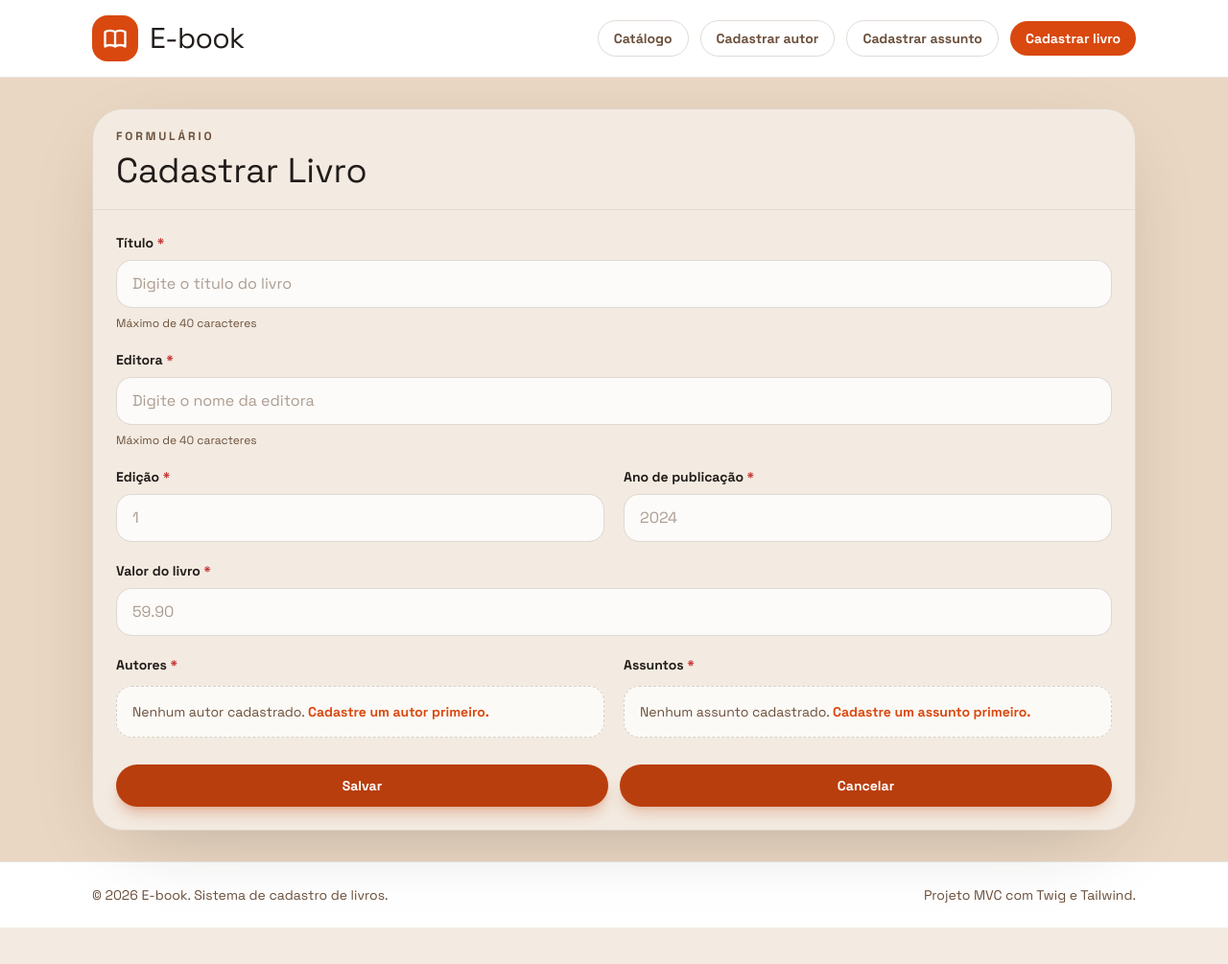
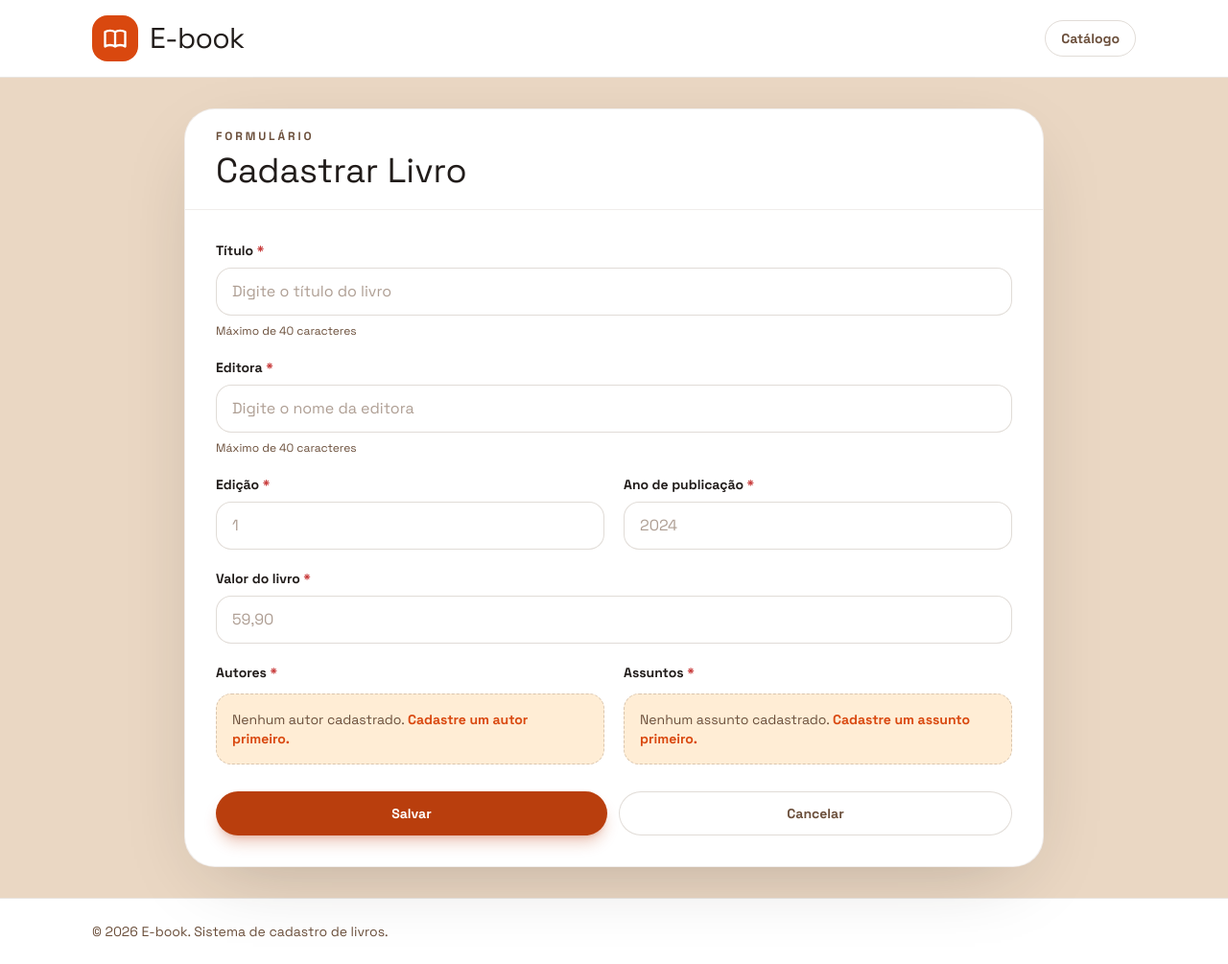
Before and after one commit to anax4/ebook, a PHP site: page /livros/cadastrar in a window 1280 px wide. Shown: the whole page at 96% size. Before the commit the page ends 967 px from the top, so only its background shows below. Run offline with PHP 8.4, Linux system fonts and the light colour scheme; data that the repository does not hold is empty; some libraries are stand-ins or nearby versions.

Commit message:
melhorias de css

```diff
--- a/app/Views/pages/livros/form.html.twig
+++ b/app/Views/pages/livros/form.html.twig
@@ -1,16 +1,16 @@
 {% extends "templates/base.html.twig" %}
 
 {% block title %}{{ title }} - E-book{% endblock %}
-
+{# TODO - trocar a cor de fundo da pagina #}
 {% block content %}
-<section class="animate-rise rounded-[2rem] border border-secondary/15 bg-sand/95 shadow-panel">
-    <div class="border-b border-secondary/10 px-5 py-5 sm:px-6">
+<section class="mx-auto max-w-4xl animate-rise rounded-[2rem] border border-secondary/10 bg-white shadow-panel">
+    <div class="border-b border-secondary/10 px-5 py-5 sm:px-8">
         <p class="text-xs font-semibold uppercase tracking-[0.24em] text-secondary">Formulário</p>
         <h1 class="mt-2 font-display text-3xl text-ink sm:text-4xl">{{ title }}</h1>
     </div>
 
     {% if errors is defined and errors is not empty %}
-    <div class="mx-5 mt-5 rounded-[1.5rem] border border-danger/20 bg-danger/5 p-4 sm:mx-6">
+    <div class="mx-5 mt-5 rounded-[1.5rem] border border-danger/20 bg-danger/5 p-4 sm:mx-8">
         <div class="mb-2 flex items-center gap-2 font-medium text-danger">
             <svg xmlns="http://www.w3.org/2000/svg" class="h-5 w-5" fill="none" viewBox="0 0 24 24" stroke="currentColor">
                 <path stroke-linecap="round" stroke-linejoin="round" stroke-width="2" d="M12 8v4m0 4h.01M21 12a9 9 0 11-18 0 9 9 0 0118 0z" />
@@ -25,7 +25,7 @@
     </div>
     {% endif %}
 
-    <form method="POST" action="{{ action }}" class="grid gap-5 p-5 sm:grid-cols-2 sm:p-6">
+    <form method="POST" action="{{ action }}" class="grid gap-5 p-5 sm:grid-cols-2 sm:p-8">
         <div class="sm:col-span-2">
             <label for="titulo" class="mb-2 block text-sm font-semibold text-ink">
                 Título <span class="text-danger">*</span>
@@ -37,7 +37,7 @@
                 value="{{ livro.titulo|default('') }}"
                 maxlength="40"
                 required
-                class="w-full rounded-2xl border border-secondary/20 bg-white/80 px-4 py-3 text-ink outline-none transition placeholder:text-secondary/55 focus:border-primary focus:bg-white focus:ring-4 focus:ring-primary/10"
+                class="w-full rounded-2xl border border-secondary/20 bg-white px-4 py-3 text-ink outline-none transition placeholder:text-secondary/55 focus:border-primary focus:ring-4 focus:ring-primary/10"
                 placeholder="Digite o título do livro"
             >
             <p class="mt-2 text-xs text-secondary">Máximo de 40 caracteres</p>
@@ -54,7 +54,7 @@
                 value="{{ livro.editora|default('') }}"
                 maxlength="40"
                 required
-                class="w-full rounded-2xl border border-secondary/20 bg-white/80 px-4 py-3 text-ink outline-none transition placeholder:text-secondary/55 focus:border-primary focus:bg-white focus:ring-4 focus:ring-primary/10"
+                class="w-full rounded-2xl border border-secondary/20 bg-white px-4 py-3 text-ink outline-none transition placeholder:text-secondary/55 focus:border-primary focus:ring-4 focus:ring-primary/10"
                 placeholder="Digite o nome da editora"
             >
             <p class="mt-2 text-xs text-secondary">Máximo de 40 caracteres</p>
@@ -71,7 +71,7 @@
                 value="{{ livro.edicao|default('') }}"
                 min="1"
                 required
-                class="w-full rounded-2xl border border-secondary/20 bg-white/80 px-4 py-3 text-ink outline-none transition placeholder:text-secondary/55 focus:border-primary focus:bg-white focus:ring-4 focus:ring-primary/10"
+                class="w-full rounded-2xl border border-secondary/20 bg-white px-4 py-3 text-ink outline-none transition placeholder:text-secondary/55 focus:border-primary focus:ring-4 focus:ring-primary/10"
                 placeholder="1"
             >
         </div>
@@ -88,7 +88,7 @@
                 maxlength="4"
                 pattern="\d{4}"
                 required
-                class="w-full rounded-2xl border border-secondary/20 bg-white/80 px-4 py-3 text-ink outline-none transition placeholder:text-secondary/55 focus:border-primary focus:bg-white focus:ring-4 focus:ring-primary/10"
+                class="w-full rounded-2xl border border-secondary/20 bg-white px-4 py-3 text-ink outline-none transition placeholder:text-secondary/55 focus:border-primary focus:ring-4 focus:ring-primary/10"
                 placeholder="2024"
             >
         </div>
@@ -105,19 +105,19 @@
                 min="0"
                 step="0.01"
                 required
-                class="w-full rounded-2xl border border-secondary/20 bg-white/80 px-4 py-3 text-ink outline-none transition placeholder:text-secondary/55 focus:border-primary focus:bg-white focus:ring-4 focus:ring-primary/10"
-                placeholder="59.90"
+                class="w-full rounded-2xl border border-secondary/20 bg-white px-4 py-3 text-ink outline-none transition placeholder:text-secondary/55 focus:border-primary focus:ring-4 focus:ring-primary/10"
+                placeholder="59,90"
             >
         </div>
 
         <div>
             <p class="mb-3 block text-sm font-semibold text-ink">Autores <span class="text-danger">*</span></p>
             {% if autores is empty %}
-            <div class="rounded-2xl border border-dashed border-secondary/25 bg-white/70 px-4 py-4 text-sm text-secondary">
+            <div class="rounded-2xl border border-dashed border-secondary/25 bg-ember px-4 py-4 text-sm text-secondary">
                 Nenhum autor cadastrado. <a href="/autores/cadastrar" class="font-semibold text-primary">Cadastre um autor primeiro.</a>
             </div>
             {% else %}
-            <div class="space-y-3 rounded-2xl border border-secondary/20 bg-white/80 p-4">
+            <div class="space-y-3 rounded-2xl border border-secondary/20 bg-ember/45 p-4">
                 {% for autor in autores %}
                 <label class="flex items-center gap-3 text-sm text-ink">
                     <input
@@ -137,11 +137,11 @@
         <div>
             <p class="mb-3 block text-sm font-semibold text-ink">Assuntos <span class="text-danger">*</span></p>
             {% if assuntos is empty %}
-            <div class="rounded-2xl border border-dashed border-secondary/25 bg-white/70 px-4 py-4 text-sm text-secondary">
+            <div class="rounded-2xl border border-dashed border-secondary/25 bg-ember px-4 py-4 text-sm text-secondary">
                 Nenhum assunto cadastrado. <a href="/assuntos/cadastrar" class="font-semibold text-primary">Cadastre um assunto primeiro.</a>
             </div>
             {% else %}
-            <div class="space-y-3 rounded-2xl border border-secondary/20 bg-white/80 p-4">
+            <div class="space-y-3 rounded-2xl border border-secondary/20 bg-ember/45 p-4">
                 {% for assunto in assuntos %}
                 <label class="flex items-center gap-3 text-sm text-ink">
                     <input
@@ -167,7 +167,7 @@
             </button>
             <a
                 href="/"
-                class="inline-flex flex-1 items-center justify-center rounded-full bg-[#b93e0d] px-6 py-3 text-sm font-semibold text-white shadow-lg shadow-[rgba(185,62,13,0.22)] transition hover:-translate-y-0.5 hover:bg-[#9c330b]"
+                class="inline-flex flex-1 items-center justify-center rounded-full border border-secondary/20 bg-white px-6 py-3 text-sm font-semibold text-secondary transition hover:border-[#d9480f] hover:text-[#d9480f]"
             >
                 Cancelar
             </a>
--- a/app/Views/templates/base.html.twig
+++ b/app/Views/templates/base.html.twig
@@ -24,10 +24,11 @@
                 </a>
 
                 <nav class="flex flex-col gap-3 sm:flex-row sm:flex-wrap sm:items-center">
-                    <a href="/" class="inline-flex items-center justify-center rounded-full border border-secondary/20 px-4 py-2 text-sm font-semibold text-secondary transition hover:border-[#d9480f] hover:text-[#d9480f]">
+                    <a href="/" class="inline-flex items-center justify-center rounded-full border border-secondary/20 px-4 py-2 text-sm font-semibold
+                                        text-secondary transition hover:border-[#d9480f] hover:text-[#d9480f]">
                         Catálogo
                     </a>
-                    <a href="/autores/cadastrar" class="inline-flex items-center justify-center rounded-full border border-secondary/20 px-4 py-2 text-sm font-semibold text-secondary transition hover:border-[#d9480f] hover:text-[#d9480f]">
+                    {# <a href="/autores/cadastrar" class="inline-flex items-center justify-center rounded-full border border-secondary/20 px-4 py-2 text-sm font-semibold text-secondary transition hover:border-[#d9480f] hover:text-[#d9480f]">
                         Cadastrar autor
                     </a>
                     <a href="/assuntos/cadastrar" class="inline-flex items-center justify-center rounded-full border border-secondary/20 px-4 py-2 text-sm font-semibold text-secondary transition hover:border-[#d9480f] hover:text-[#d9480f]">
@@ -35,19 +36,18 @@
                     </a>
                     <a href="/livros/cadastrar" class="inline-flex items-center justify-center rounded-full bg-[#d9480f] px-4 py-2 text-sm font-semibold text-white transition hover:bg-[#b93e0d]">
                         Cadastrar livro
-                    </a>
+                    </a> #}
                 </nav>
             </div>
         </header>
 
-        <main class="mx-auto w-full max-w-6xl flex-1 px-4 py-6 sm:px-6 sm:py-8 lg:px-8">
+        <main class="mx-auto w-full max-w-6xl flex-1 bg-clay px-4 py-6 sm:px-6 sm:py-8 lg:px-8">
             {% block content %}{% endblock %}
         </main>
 
         <footer class="mt-auto border-t border-secondary/15 bg-white py-6">
             <div class="mx-auto flex max-w-6xl flex-col gap-2 px-4 text-sm text-secondary sm:px-6 lg:flex-row lg:items-center lg:justify-between lg:px-8">
                 <p>&copy; {{ "now"|date("Y") }} E-book. Sistema de cadastro de livros.</p>
-                <p>Projeto MVC com Twig e Tailwind.</p>
             </div>
         </footer>
     </div>
```
Also changed, not shown: app/Views/pages/livros/index.html.twig (+7 -7 lines), 1 other file.
